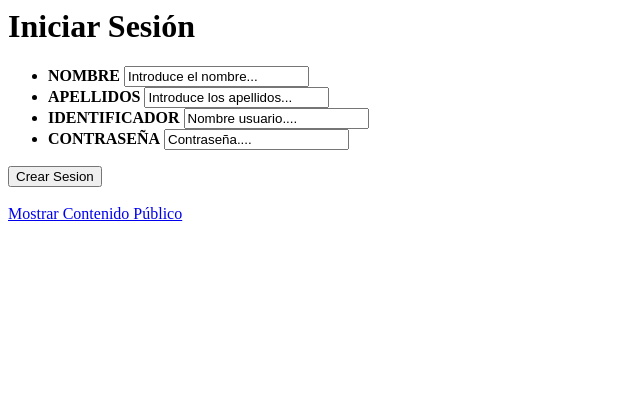
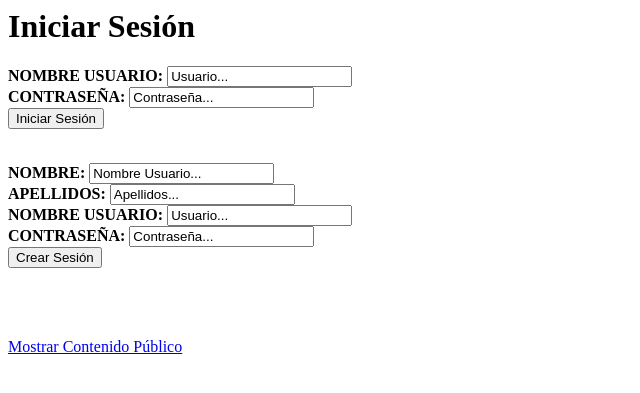
Before and after one commit to daniel-ramoss/daw2.2-DanielRamos, a PHP site: page /SesionInicioMostrarFormulario.php in a window 1280 px wide. Shown: the top 393 px of the page, without its empty margins (0-640 px from the left). Run offline with PHP 8.4, Linux system fonts and the light colour scheme.

Commit message:
Actualizacion miniFb-8/12/2020

```diff
--- a/miniFB/SesionInicioComprobar.php
+++ b/miniFB/SesionInicioComprobar.php
@@ -7,9 +7,11 @@ $arrayUsuario=obtenerUsuario($identificador,$contrasenna);
 
 if ($arrayUsuario != null) {
     marcarSesionComoIniciada($arrayUsuario);
+    redireccionar("ContenidoPrivado1.php");
 } else {
     redireccionar("SesionInicioMostrarFormulario.php");
 }
+
 // TODO ...$_REQUEST["..."]...
 // TODO Verificar (usar funciones de _Varios.php) identificador y contrasenna recibidos y redirigir a contenido1 (si OK) o a iniciar sesión (si NO ok).
 /*
--- a/miniFB/SesionInicioMostrarFormulario.php
+++ b/miniFB/SesionInicioMostrarFormulario.php
@@ -2,15 +2,20 @@
 require_once "_Varios.php";
 
 $conexion=obtenerPdoConexionBD();
-$id=(int)$_REQUEST;
-if ($id>0 && haySesionIniciada()) {
+if (haySesionIniciada()) {
     $existeUsuario=true;
-    $usuario=obtenerUsuario();
 } else {
     $existeUsuario=false;
 }
-
-
+/*
+$usuario=obtenerUsuario(identificador, contrasenna);
+if ($usuario != null){
+    $existeUsuario=true;
+    marcarSesionComoIniciada();
+} else {
+    $existeUsuario=false;
+}
+*/
 
 ?>
 
@@ -25,49 +30,43 @@ if ($id>0 && haySesionIniciada()) {
 <body>
 
 <h1>Iniciar Sesión</h1>
+<form action='SesionInicioComprobar.php' method='post'>
+    <label><strong>NOMBRE USUARIO: </strong></label>
+    <input type='text' name='identificador' value='Usuario...'>
+    <br>
+    <label><strong>CONTRASEÑA: </strong></label>
+    <input type='text' name='contrasenna' value='Contraseña...'>
+    <br>
+    <input type='submit' name='iniciarSesion' value='Iniciar Sesión'>
+</form>
+<br>
 
-<?php if($existeUsuario){?> <!-- si existe el usuario aparecen nada mas identificador y contraseña -->
-        <form method='post' action='SesionInicioComprobar.php'>
-            <input type='hidden' name='id' value='<?=$usuario[0]?>'>
-                <ul>
-                    <li>
-                        <label><strong>IDENTIFICADOR</strong></label>
-                        <input type='text' name='identificador' value='<?=$usuario[1]?>'>
-                    </li>
-                    <li>
-                        <label><strong>CONTRASEÑA</strong></label>
-                        <input type='text' name='contrasenna' value='<?=$usuario[2]?>'>
-                    </li>
-                </ul>
-        </form>
-    <input type='submit' name='iniciaSesion' value='Iniciar Sesion'>
-<?php }else { ?> <!-- si no existe metemos parámetros nombre, apellidos, identificador y contraseña y guardamos en la BD -->
-        <form method='post' action='SesionInicioComprobar.php'>
-                <ul>
-                    <li>
-                        <label><strong>NOMBRE</strong></label>
-                        <input type='text' name='nombre' value='Introduce el nombre...'>
-                    </li>
-                    <li>
-                        <label><strong>APELLIDOS</strong></label>
-                        <input type='text' name='apellidos' value='Introduce los apellidos...'>
-                    </li>
-                    <li>
-                        <label><strong>IDENTIFICADOR</strong></label>
-                        <input type='text' name='identificador' value='Nombre usuario....'>
-                    </li>
-                    <li>
-                        <label><strong>CONTRASEÑA</strong></label>
-                        <input type='text' name='contrasenna' value='Contraseña....'>
-                    </li>
-                </ul>
-        </form>
-    <input type='submit' name='creaSesion' value='Crear Sesion'>
+<?php
+if (!haySesionIniciada()){?>
+    <form action='SesionInicioComprobar.php' method='post'>
+        <label><strong>NOMBRE: </strong></label>
+        <input type='text' name='nombre' value='Nombre Usuario...'>
+        <br>
+        <label><strong>APELLIDOS: </strong></label>
+        <input type='text' name='apellidos' value='Apellidos...'>
+        <br>
+        <label><strong>NOMBRE USUARIO: </strong></label>
+        <input type='text' name='identificador' value='Usuario...'>
+        <br>
+        <label><strong>CONTRASEÑA: </strong></label>
+        <input type='text' name='contrasenna' value='Contraseña...'>
+        <br>
+        <input type='submit' name='crearSesion' value='Crear Sesión'>
+    </form>
+    <br>
+
 <?php
 }
 ?>
+
 <br><br>
 <a href='ContenidoPublico1.php'>Mostrar Contenido Público</a>
+
 <!--
 llamad a los campos IGUAL que en la BD:
 identificador
--- a/miniFB/_Varios.php
+++ b/miniFB/_Varios.php
@@ -31,7 +31,7 @@ function obtenerUsuario(string $identificador, string $contrasenna): ?array
     $conexion =obtenerPdoConexionBD();
     $sql ="SELECT * FROM usuario WHERE identificador=? AND contrasenna=?";
     $select = $conexion->prepare($sql);
-    $select->execute([]);
+    $select->execute([$identificador, $contrasenna]);
     $unaFilaAfectada = ($select->rowCount() == 1);
     $resultSet = $select->fetchAll();
 
@@ -47,8 +47,11 @@ function obtenerUsuario(string $identificador, string $contrasenna): ?array
 
 function marcarSesionComoIniciada(array $arrayUsuario)
 {
-    $_SESSION["id"]=$arrayUsuario[id];
-
+    $_SESSION["id"]=$arrayUsuario;
+    $_SESSION["identificador"]=$arrayUsuario;
+    $_SESSION["contrasenna"]=$arrayUsuario;
+    $_SESSION["nombre"]=$arrayUsuario;
+    $_SESSION["apellidos"]=$arrayUsuario;
     // TODO Anotar en el post-it todos estos datos:
     // $_SESSION["id"] = ...
     // ...
```
